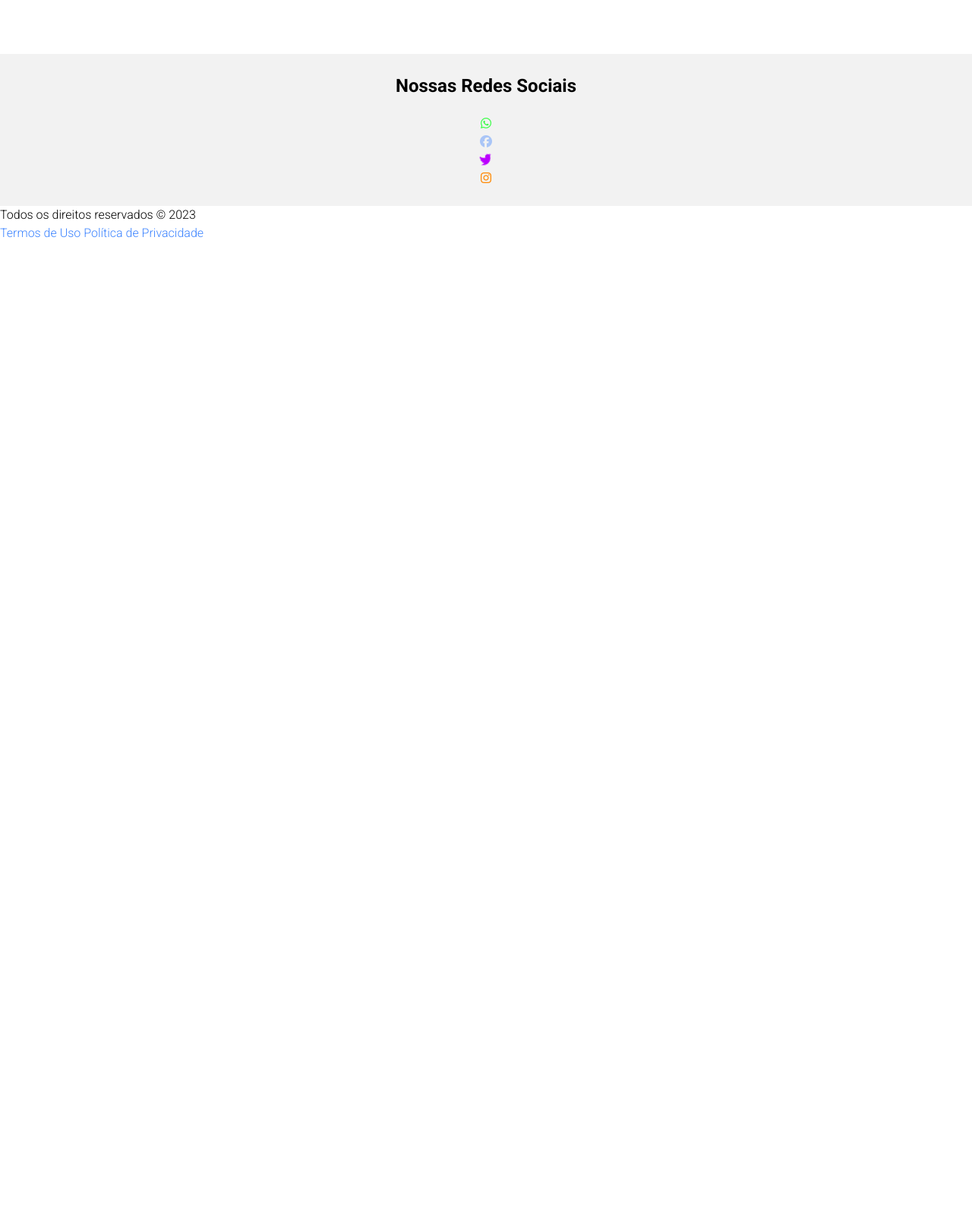
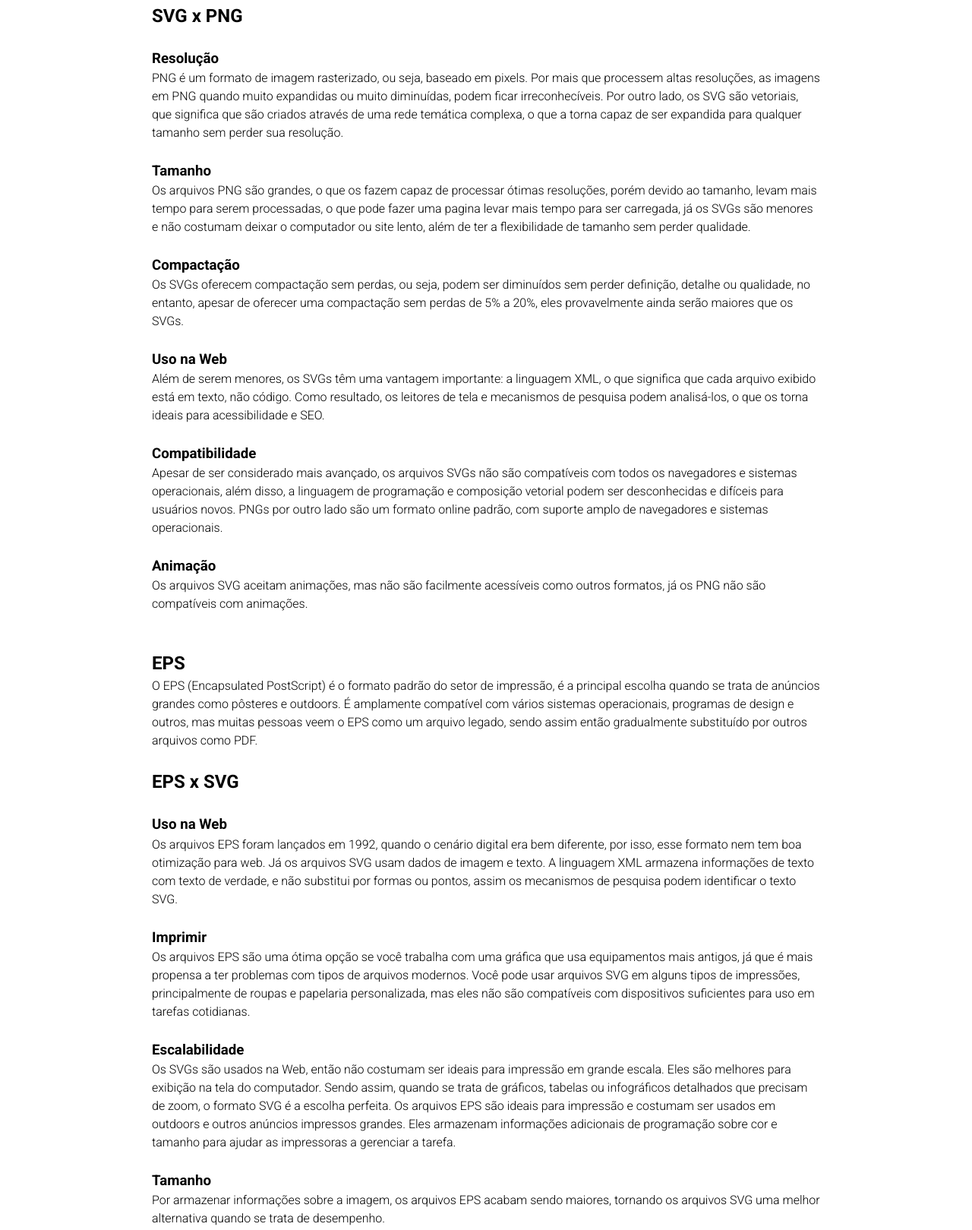
Before and after one commit to LJAMistik/SVG, a plain HTML site: page comparativo.html in a window 1280 px wide. Shown: the part 329-1948 px from the top of the page at 76% size. Before the commit the page ends 800 px from the top, so only its background shows below. Drawn offline with nearby package versions, Linux system fonts and the light colour scheme.

Commit message:
upload comparativos

```diff
--- a/comparativo.html
+++ b/comparativo.html
@@ -50,7 +50,63 @@
 
   <main>
     <section id="comparativo">
-
+        <h2>PNG</h2>
+        <p>Os PNG (Portable Network Graphics) são arquivos rasterizados, eles têm resolução alta e poder de processar milhões de cores, o que faz dele uma excelente escolha para várias situações, mas não são recomendados para fotos digitais por resultar em um arquivo muito grande.
+        </p>
+        <br>
+        <h2>SVG x PNG</h2>
+        <br>
+        <h3>Resolução</h3>
+        <p>PNG é um formato de imagem rasterizado, ou seja, baseado em pixels. Por mais que processem altas resoluções, as imagens em PNG quando muito expandidas ou muito diminuídas, podem ficar irreconhecíveis.
+          Por outro lado, os SVG são vetoriais, que significa que são criados através de uma rede temática complexa, o que a torna capaz de ser expandida para qualquer tamanho sem perder sua resolução.
+        </p>
+        <br>
+        <h3>Tamanho</h3>
+        <p>Os arquivos PNG são grandes, o que os fazem capaz de processar ótimas resoluções, porém devido ao tamanho, levam mais tempo para serem processadas, o que pode fazer uma pagina levar mais tempo para ser carregada, já os SVGs são menores e não costumam deixar o computador ou site lento, além de ter a flexibilidade de tamanho sem perder qualidade.
+        </p>
+        <br>
+        <h3>Compactação</h3>
+        <p>Os SVGs oferecem compactação sem perdas, ou seja, podem ser diminuídos sem perder definição, detalhe ou qualidade, no entanto, apesar de oferecer uma compactação sem perdas de 5% a 20%, eles provavelmente ainda serão maiores que os SVGs.
+        </p>
+        <br>
+        <h3>Uso na Web</h3>
+        <p>Além de serem menores, os SVGs têm uma vantagem importante: a linguagem XML, o que significa que cada arquivo exibido está em texto, não código. Como resultado, os leitores de tela e mecanismos de pesquisa podem analisá-los, o que os torna ideais para acessibilidade e SEO.
+        </p>
+        <br>
+        <h3>Compatibilidade</h3>
+        <p>Apesar de ser considerado mais avançado, os arquivos SVGs não são compatíveis com todos os navegadores e sistemas operacionais, além disso, a linguagem de programação e composição vetorial podem ser desconhecidas e difíceis para usuários novos.
+          PNGs por outro lado são um formato online padrão, com suporte amplo de navegadores e sistemas operacionais.
+        </p>
+        <br>
+        <h3>Animação</h3>
+        <p>Os arquivos SVG aceitam animações, mas não são facilmente acessíveis como outros formatos, já os PNG não são compatíveis com animações.
+        </p>
+        <br>
+        <br>
+        <h2>EPS</h2>
+        <p>O EPS (Encapsulated PostScript) é o formato padrão do setor de impressão, é a principal escolha quando se trata de anúncios grandes como pôsteres e outdoors. É amplamente compatível com vários sistemas operacionais, programas de design e outros, mas muitas pessoas veem o EPS como um arquivo legado, sendo assim então gradualmente substituído por outros arquivos como PDF.
+        </p>
+        <br>
+        <h2>EPS x SVG</h2>
+        <br>
+        <h3>Uso na Web</h3>
+        <p>Os arquivos EPS foram lançados em 1992, quando o cenário digital era bem diferente, por isso, esse formato nem tem boa otimização para web.
+          Já os arquivos SVG usam dados de imagem e texto. A linguagem XML armazena informações de texto com texto de verdade, e não substitui por formas ou pontos, assim os mecanismos de pesquisa podem identificar o texto SVG.
+        </p>
+        <br>
+        <h3>Imprimir</h3>
+        <p>Os arquivos EPS são uma ótima opção se você trabalha com uma gráfica que usa equipamentos mais antigos, já que é mais propensa a ter problemas com tipos de arquivos modernos.
+          Você pode usar arquivos SVG em alguns tipos de impressões, principalmente de roupas e papelaria personalizada, mas eles não são compatíveis com dispositivos suficientes para uso em tarefas cotidianas.
+        </p>
+        <br>
+        <h3>Escalabilidade</h3>
+        <p>Os SVGs são usados na Web, então não costumam ser ideais para impressão em grande escala. Eles são melhores para exibição na tela do computador. Sendo assim, quando se trata de gráficos, tabelas ou infográficos detalhados que precisam de zoom, o formato SVG é a escolha perfeita.
+          Os arquivos EPS são ideais para impressão e costumam ser usados em outdoors e outros anúncios impressos grandes. Eles armazenam informações adicionais de programação sobre cor e tamanho para ajudar as impressoras a gerenciar a tarefa.
+        </p>
+        <br>
+        <h3>Tamanho</h3>
+        <p>Por armazenar informações sobre a imagem, os arquivos EPS acabam sendo maiores, tornando os arquivos SVG uma melhor alternativa quando se trata de desempenho.
+        </p>
     </section>
   </main>
 
```
Also changed, not shown: quemsomos.html (+1 -1 lines).
